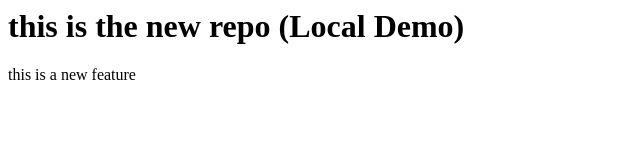
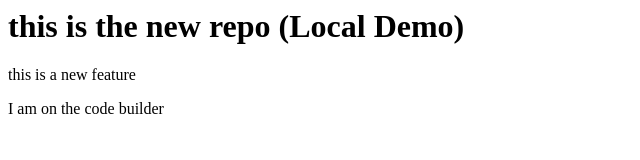
Before and after one commit to Sanyamj658/localRepo, a plain HTML site: page index.html in a window 1280 px wide. Shown: the whole page, without its empty margins (0-640 px from the left). Drawn offline with Linux system fonts and the light colour scheme.

Commit message:
The code builder add the line

```diff
--- a/index.html
+++ b/index.html
@@ -1,2 +1,3 @@
 <h1> this is the new repo (Local Demo)</h1>
 <p> this is a new feature</p>
+<p>I am on the code builder</p>
```
